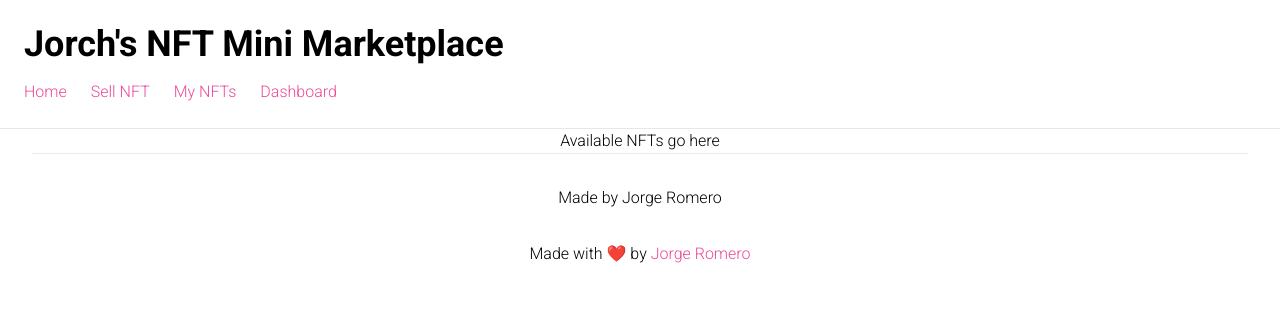
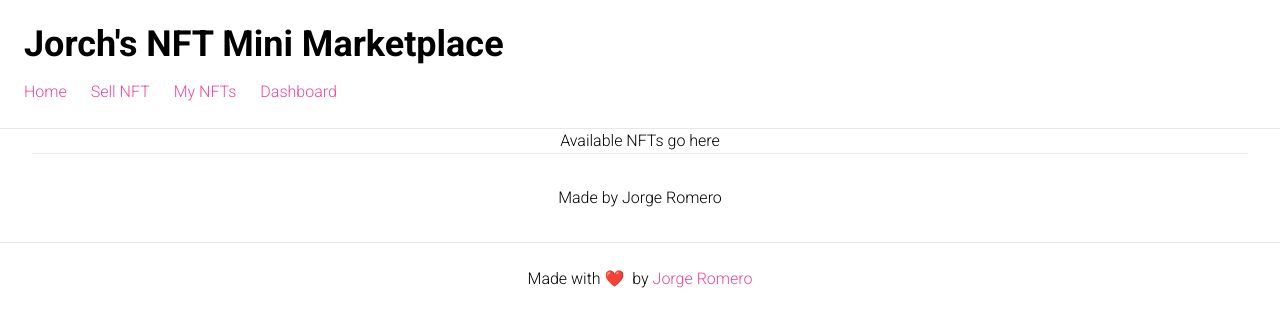
Before and after one commit to JorchRL/nft-marketplace, a Next.js app: page / in a window 1280 px wide. Shown: the top 326 px of the page. Built offline with nearby package versions, Linux system fonts and the light colour scheme.

Commit message:
Fix. Add padding and border to footer

```diff
--- a/pages/_app.js
+++ b/pages/_app.js
@@ -22,8 +22,8 @@ function MyApp({ Component, pageProps }) {
         </div>
       </nav>
       <Component {...pageProps} />
-      <footer className="flex justify-center">
-        Made with ❤️ by
+      <footer className="flex justify-center pt-6 border-t">
+        Made with ❤️&nbsp; by
         <a
           href="https://blog.jrlgs.dev"
           target="_blank"
```
